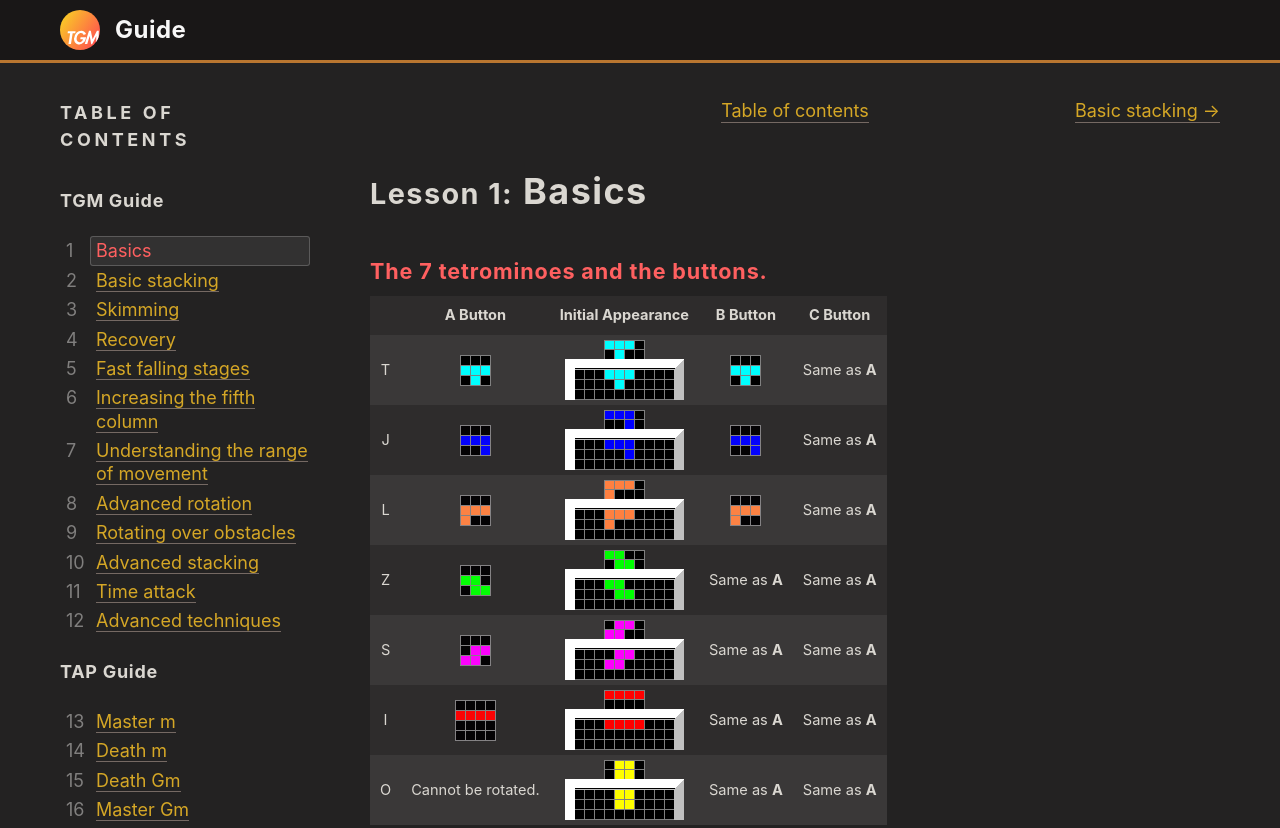
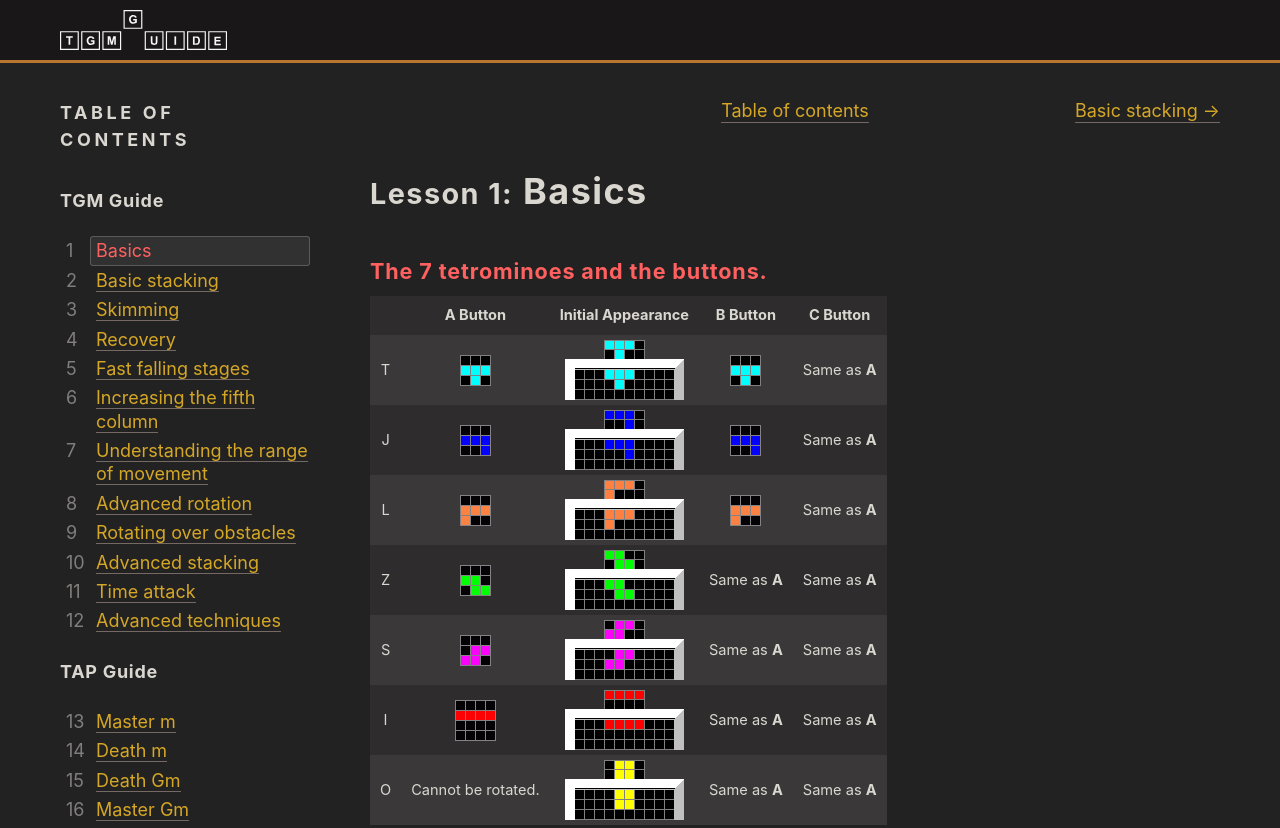
Before and after one commit to PARTYMANX/tgm-tips, a plain HTML site: page 1.htm in a window 1280 px wide. Shown: the top 828 px of the page. Drawn offline with Linux system fonts and the light colour scheme.

Commit message:
Work on logo

```diff
--- a/1.htm
+++ b/1.htm
@@ -12,37 +12,107 @@
       <div>
         <a class="header__logo" href="index.html">
           <svg
-            viewBox="0 0 40 40"
             xmlns="http://www.w3.org/2000/svg"
-            xmlns:xlink="http://www.w3.org/1999/xlink"
-            alt="TGM"
+            fill-rule="evenodd"
+            stroke-linejoin="round"
+            stroke-miterlimit="2"
+            clip-rule="evenodd"
+            viewBox="0 0 284 68"
           >
-            <defs>
-              <linearGradient
-                x1="-1.69%"
-                y1="12.26%"
-                x2="100%"
-                y2="77.9%"
-                id="b"
-              >
-                <stop stop-color="#F9D423" offset="0%" />
-                <stop stop-color="#FF4E50" offset="100%" />
-              </linearGradient>
-              <circle id="a" cx="20" cy="20" r="20" />
-            </defs>
-            <g fill="none" fill-rule="evenodd">
-              <mask id="c" fill="#fff">
-                <use xlink:href="#a" />
-              </mask>
-              <use fill="url(#b)" fill-rule="nonzero" xlink:href="#a" />
+            <path fill="none" d="M2 38h28v28H2z" />
+            <path fill="currentColor" d="M32 68H0V36h32v32zM2 38v28h28V38H2z" />
+            <path fill="none" d="M38 38h28v28H38z" />
+            <path
+              fill="currentColor"
+              d="M68 68H36V36h32v32zM38 38v28h28V38H38z"
+            />
+            <path fill="none" d="M74 38h28v28H74z" />
+            <path
+              fill="currentColor"
+              d="M104 68H72V36h32v32zM74 38v28h28V38H74z"
+            />
+            <path fill="none" d="M110 2h28v28h-28z" />
+            <path
+              fill="currentColor"
+              d="M140 32h-32V0h32v32zM110 2v28h28V2h-28z"
+            />
+            <path fill="none" d="M146 38h28v28h-28z" />
+            <path
+              fill="currentColor"
+              d="M176 68h-32V36h32v32zm-30-30v28h28V38h-28z"
+            />
+            <path fill="none" d="M182 38h28v28h-28z" />
+            <path
+              fill="currentColor"
+              d="M212 68h-32V36h32v32zm-30-30v28h28V38h-28z"
+            />
+            <path fill="none" d="M218 38h28v28h-28z" />
+            <path
+              fill="currentColor"
+              d="M248 68h-32V36h32v32zm-30-30v28h28V38h-28z"
+            />
+            <path fill="none" d="M254 38h28v28h-28z" />
+            <path
+              fill="currentColor"
+              d="M284 68h-32V36h32v32zm-30-30v28h28V38h-28z"
+            />
+            <g>
               <path
-                d="M12.66 23.36L10.98 34h-2.5l1.68-10.64H7.58l.34-2.18h7.67l-.34 2.18h-2.59zm7.93 3.82h5.52l-.05.33c-.15.93-.4 1.8-.78 2.62a8.25 8.25 0 01-1.44 2.19 6.27 6.27 0 01-6.87 1.6 4.55 4.55 0 01-1.63-1.18 5.25 5.25 0 01-1-1.74 6.4 6.4 0 01-.35-2.13 8.72 8.72 0 012.58-6 7.35 7.35 0 012.22-1.5 6.64 6.64 0 012.65-.53 5.1 5.1 0 012.85.8 4.22 4.22 0 011.72 2.26l-2.4 1.2c-.17-.6-.48-1.1-.94-1.48a2.52 2.52 0 00-1.66-.57c-.58 0-1.11.14-1.61.4-.5.27-.94.62-1.31 1.07a6.9 6.9 0 00-1.41 3.12 5.92 5.92 0 00.1 2.25c.13.43.3.81.55 1.15.25.34.56.6.95.8a2.98 2.98 0 002.45.06 3.8 3.8 0 002.25-2.68h-2.72l.33-2.04zM36.08 34l.23-7.96h-.03l-4.2 8.13h-.86l-1.52-8.13h-.03L27.27 34h-2.52L29 20.84h1.77l1.82 8.45 4.37-8.45h1.8L38.6 34h-2.51z"
-                fill="#FFF"
-                mask="url(#c)"
+                fill-rule="nonzero"
+                fill="currentColor"
+                d="M14.562 59.158v-11.9h-4.26v-2.42h11.38v2.42h-4.24v11.9h-2.88z"
+              />
+            </g>
+            <g>
+              <path
+                fill-rule="nonzero"
+                d="M52.469 53.898v-2.42h6.22v5.7c-.6.6-1.48 1.1-2.62 1.56-1.16.44-2.32.66-3.5.66-1.5 0-2.8-.3-3.92-.94a5.956 5.956 0 01-2.5-2.7c-.56-1.16-.84-2.44-.84-3.8 0-1.5.3-2.82.94-3.98.62-1.16 1.54-2.04 2.74-2.66.92-.48 2.06-.72 3.42-.72 1.78 0 3.18.38 4.18 1.12 1 .74 1.64 1.78 1.92 3.08l-2.88.54c-.2-.7-.58-1.26-1.12-1.66-.56-.4-1.26-.6-2.1-.6-1.26 0-2.26.4-3 1.2-.76.8-1.12 1.98-1.12 3.56 0 1.7.38 2.96 1.12 3.82.76.84 1.76 1.28 2.98 1.28.6 0 1.2-.12 1.82-.36.6-.24 1.12-.52 1.56-.86v-1.82h-3.3z"
+                fill="currentColor"
+              />
+            </g>
+            <g>
+              <path
+                fill-rule="nonzero"
+                d="M81.09 59.158v-14.32h4.32l2.6 9.76 2.56-9.76h4.34v14.32h-2.68v-11.26l-2.84 11.26h-2.78l-2.84-11.26v11.26h-2.68z"
+                fill="currentColor"
+              />
+            </g>
+            <g>
+              <path
+                fill-rule="nonzero"
+                d="M124.469 17.876v-2.42h6.22v5.7c-.6.6-1.48 1.1-2.62 1.56-1.16.44-2.32.66-3.5.66-1.5 0-2.8-.3-3.92-.94a5.956 5.956 0 01-2.5-2.7c-.56-1.16-.84-2.44-.84-3.8 0-1.5.3-2.82.94-3.98.62-1.16 1.54-2.04 2.74-2.66.92-.48 2.06-.72 3.42-.72 1.78 0 3.18.38 4.18 1.12 1 .74 1.64 1.78 1.92 3.08l-2.88.54c-.2-.7-.58-1.26-1.12-1.66-.56-.4-1.26-.6-2.1-.6-1.26 0-2.26.4-3 1.2-.76.8-1.12 1.98-1.12 3.56 0 1.7.38 2.96 1.12 3.82.76.84 1.76 1.28 2.98 1.28.6 0 1.2-.12 1.82-.36.6-.24 1.12-.52 1.56-.86v-1.82h-3.3z"
+                fill="currentColor"
+              />
+            </g>
+            <g>
+              <path
+                fill-rule="nonzero"
+                d="M154.296 44.738h2.88v7.76c0 1.22.04 2.02.12 2.4.12.58.42 1.04.88 1.4.46.36 1.1.54 1.9.54.82 0 1.44-.18 1.86-.5.42-.34.66-.76.76-1.24.08-.5.12-1.3.12-2.44v-7.92h2.9v7.52c0 1.72-.08 2.94-.24 3.64-.16.72-.44 1.32-.86 1.8-.42.5-.98.88-1.7 1.16-.7.3-1.62.44-2.74.44-1.38 0-2.4-.16-3.12-.46-.7-.32-1.26-.74-1.68-1.24-.4-.5-.68-1.04-.8-1.58-.2-.82-.28-2.04-.28-3.64v-7.64z"
+                fill="currentColor"
+              />
+            </g>
+            <g>
+              <path
+                fill-rule="nonzero"
+                d="M194.547 44.838h2.9v14.32h-2.9z"
+                fill="currentColor"
+              />
+            </g>
+            <g>
+              <path
+                fill-rule="nonzero"
+                d="M225.995 44.86h5.28c1.2 0 2.1.1 2.74.28.84.24 1.56.68 2.16 1.32.6.62 1.04 1.4 1.36 2.32.32.9.46 2.04.46 3.38 0 1.18-.14 2.2-.44 3.04-.36 1.04-.86 1.9-1.52 2.54-.5.48-1.18.86-2.04 1.14-.64.2-1.48.3-2.56.3h-5.44V44.86zm2.9 2.42v9.48h2.16c.8 0 1.38-.04 1.74-.12.48-.12.86-.32 1.16-.6.32-.28.58-.74.76-1.38.2-.64.3-1.52.3-2.62 0-1.12-.1-1.96-.3-2.56-.18-.58-.46-1.06-.82-1.38-.34-.34-.8-.56-1.34-.68-.4-.08-1.18-.14-2.36-.14h-1.3z"
+                fill="currentColor"
+              />
+            </g>
+            <g>
+              <path
+                fill-rule="nonzero"
+                d="M262.561 59.719v-14.32h10.62v2.42h-7.74v3.18h7.2v2.42h-7.2v3.88h8v2.42h-10.88z"
+                fill="currentColor"
               />
             </g>
           </svg>
-          Guide
         </a>
       </div>
     </header>
--- a/css/main.css
+++ b/css/main.css
@@ -120,7 +120,7 @@ svg {
   color: var(--color-header);
 }
 .header__logo svg {
-  width: 40px;
+  width: auto;
   height: 40px;
   margin-right: 15px;
 }
```
